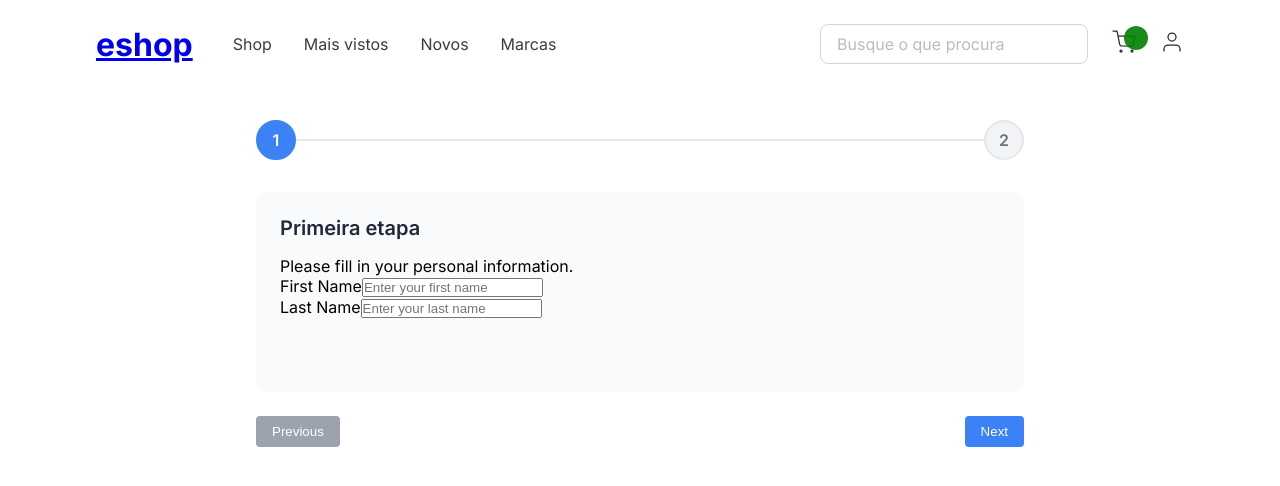
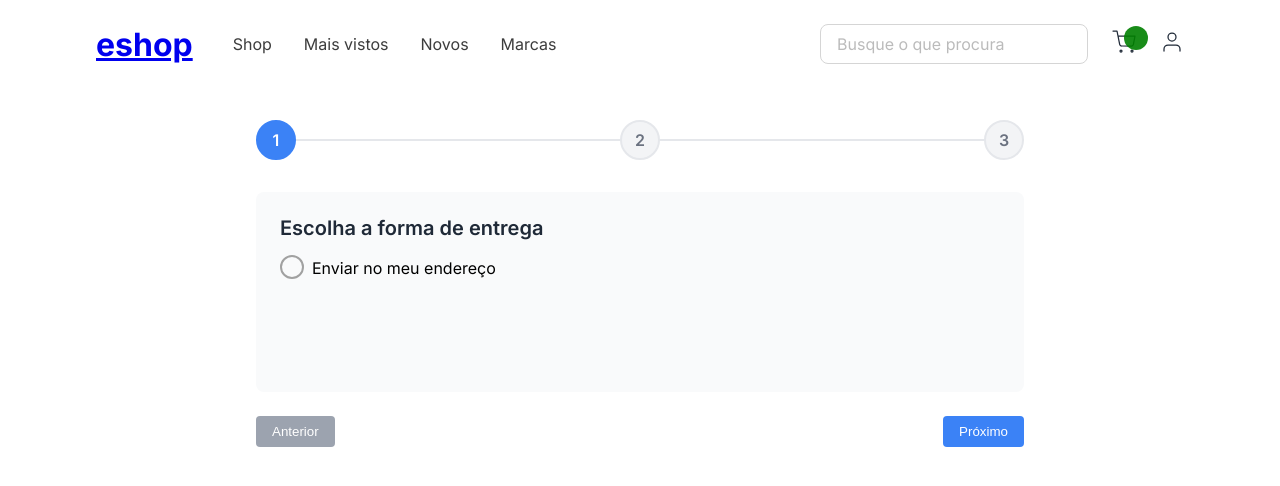
Before and after one commit to deyvisonborges-portfolio/eshop-front-authorizer, a Next.js app: page /checkout in a window 1280 px wide. Shown: the top 486 px of the page. Built offline with nearby package versions, Linux system fonts and the light colour scheme.

Commit message:
feat/app - working in checkout process

```diff
--- a/src/@lib-ui/src/core-components/stepper.tsx
+++ b/src/@lib-ui/src/core-components/stepper.tsx
@@ -1,12 +1,15 @@
 "use client"
 
-import React, { createContext, useContext, useState } from "react"
+import React, { createContext, useCallback, useContext, useState } from "react"
+import { useRouter, usePathname } from "next/navigation"
 import styles from "./stepper.module.css"
 
 type StepperContextType = {
   activeStep: number
   setActiveStep: (step: number) => void
   stepsCount: number
+  data: any
+  setData: (data: any) => void
 }
 
 const StepperContext = createContext<StepperContextType | undefined>(undefined)
@@ -21,21 +24,36 @@ export function useStepper() {
 
 type StepperProps = {
   children: React.ReactNode
-  initialStep?: number
+  steps: { title: string; path: string }[] // Define as rotas dos steps
 }
 
-export function Stepper({ children, initialStep = 0 }: StepperProps) {
-  const [activeStep, setActiveStep] = useState(initialStep)
-  const childrenArray = React.Children.toArray(children)
-  const stepsCount = childrenArray.length
+export function Stepper({ children, steps }: StepperProps) {
+  const router = useRouter()
+  const pathname = usePathname()
+  const [data, _setData] = useState<Record<string, any>>({})
+
+  const activeStep = steps.findIndex((step) => step.path === pathname)
+  const stepsCount = steps.length
+
+  const setActiveStep = (step: number) => {
+    if (step >= 0 && step < steps.length) {
+      router.push(steps[step].path)
+    }
+  }
+
+  const setData = useCallback((data: any) => {
+    _setData((prev) => ({ ...prev, ...data }))
+  }, [])
 
   return (
-    <StepperContext.Provider value={{ activeStep, setActiveStep, stepsCount }}>
+    <StepperContext.Provider
+      value={{ activeStep, setActiveStep, stepsCount, data, setData }}
+    >
       <div className={styles.stepper}>
         <div className={styles.stepperHeader}>
-          {childrenArray.map((_, index) => (
+          {steps.map((step, index) => (
             <div
-              key={index}
+              key={step.path}
               className={`${styles.stepIndicator} ${index === activeStep ? styles.active : ""} ${index < activeStep ? styles.completed : ""}`}
               onClick={() => setActiveStep(index)}
             >
@@ -66,23 +84,23 @@ export function Stepper({ children, initialStep = 0 }: StepperProps) {
             />
           </div>
         </div>
-        <div className={styles.stepContent}>{childrenArray[activeStep]}</div>
+
+        <div className={styles.stepContent}>{children}</div>
+
         <div className={styles.stepperActions}>
           <button
             className={styles.button}
-            onClick={() => setActiveStep(Math.max(0, activeStep - 1))}
+            onClick={() => setActiveStep(activeStep - 1)}
             disabled={activeStep === 0}
           >
-            Previous
+            Anterior
           </button>
           <button
             className={styles.button}
-            onClick={() =>
-              setActiveStep(Math.min(stepsCount - 1, activeStep + 1))
-            }
+            onClick={() => setActiveStep(activeStep + 1)}
             disabled={activeStep === stepsCount - 1}
           >
-            Next
+            Próximo
           </button>
         </div>
       </div>
--- /dev/null
+++ b/src/app/(storefront)/checkout/layout.tsx
@@ -0,0 +1,19 @@
+import { Stepper } from "@/@lib-ui/src/core-components/stepper"
+
+export default function CheckoutLayout({
+  children,
+}: {
+  children: React.ReactNode
+}) {
+  return (
+    <Stepper
+      steps={[
+        { title: "Entrega", path: "/checkout" },
+        { title: "Endereço", path: "/checkout/address" },
+        { title: "Pagamento", path: "/checkout/payment" },
+      ]}
+    >
+      {children}
+    </Stepper>
+  )
+}
--- a/src/app/(storefront)/checkout/page.tsx
+++ b/src/app/(storefront)/checkout/page.tsx
@@ -1,38 +1,27 @@
-import { Step, Stepper } from "@/@lib-ui/src/core-components/stepper"
+"use client"
 
-export default function CheckoutAppPage() {
+import { Step, useStepper } from "@/@lib-ui/src/core-components/stepper"
+import { InputRadio } from "@/@lib-ui"
+import { useState } from "react"
+
+export default function CheckoutPage() {
+  const { setData } = useStepper()
+  const [isChecked, setIsChecked] = useState(true)
+
   return (
-    <Stepper>
-      <Step title="Primeira etapa">
-        <div className="space-y-4">
-          <p>Please fill in your personal information.</p>
-          <div className="grid grid-cols-1 md:grid-cols-2 gap-4">
-            <div>
-              <label className="block text-sm font-medium mb-1">
-                First Name
-              </label>
-              <input
-                type="text"
-                className="w-full p-2 border rounded-md"
-                placeholder="Enter your first name"
-              />
-            </div>
-            <div>
-              <label className="block text-sm font-medium mb-1">
-                Last Name
-              </label>
-              <input
-                type="text"
-                className="w-full p-2 border rounded-md"
-                placeholder="Enter your last name"
-              />
-            </div>
-          </div>
-        </div>
-      </Step>
-      <Step title="Primeira etapa">
-        <p>Segunda etapa</p>
-      </Step>
-    </Stepper>
+    <Step title="Escolha a forma de entrega">
+      <InputRadio
+        label="Enviar no meu endereço"
+        toggleChecked={() => setIsChecked(!isChecked)}
+        onClick={() =>
+          setData({
+            address: {
+              rua: "rua tal",
+              city: "cidade tal",
+            },
+          })
+        }
+      />
+    </Step>
   )
 }
```
Also changed, not shown: src/app/(storefront)/checkout/address/page.tsx (added, +11 -0 lines), src/modules/store/features/cart/pages/cart.page.tsx (+11 -1 lines).
